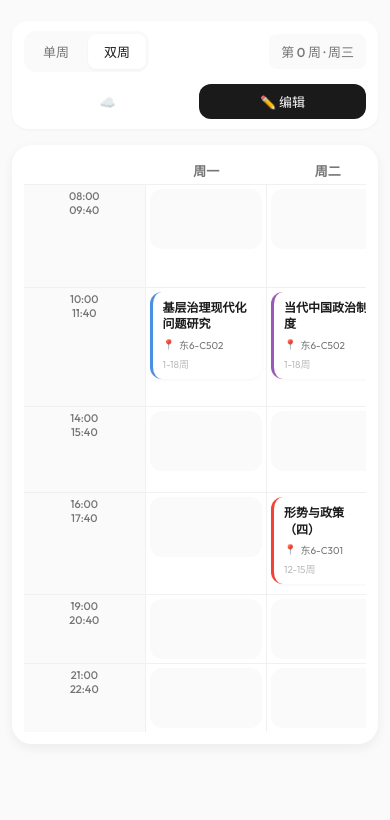
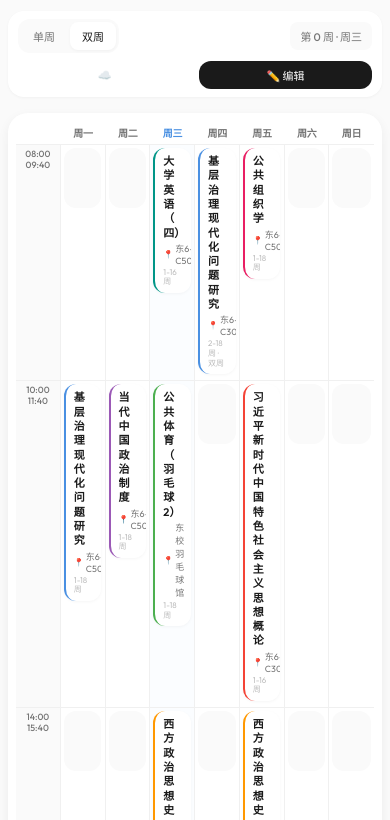
Before and after one commit to rgcqytui6096-cyber/class-schedule-2026, a plain HTML site: page index.html in a window 390 px wide. Shown: the part 76-896 px from the top of the page. Before the commit the page ends 844 px from the top, so only its background shows below. Drawn offline with Linux system fonts and the light colour scheme.

Commit message:
Feature: Auto-scaling responsive design for mobile
- Use clamp() for fluid typography and spacing
- Table auto-adjusts to screen width without horizontal scrolling
- All elements scale proportionally on mobile devices
- Optimized for screens from 320px to 1200px+
- Better small screen support for ultra-compact devices

```diff
--- a/index.html
+++ b/index.html
@@ -225,14 +225,14 @@
             width: 100%;
             border-collapse: separate;
             border-spacing: 0;
-            min-width: 900px;
+            table-layout: fixed;
         }
 
         .schedule-table thead th {
-            font-size: 13px;
+            font-size: clamp(10px, 2vw, 13px);
             font-weight: 600;
             color: var(--text-secondary);
-            padding: 12px 8px;
+            padding: clamp(4px, 1vw, 12px) clamp(2px, 0.5vw, 8px);
             text-align: center;
             border-bottom: 1px solid var(--border-light);
             white-space: nowrap;
@@ -243,11 +243,10 @@
         }
 
         .schedule-table tbody td {
-            padding: 6px;
+            padding: clamp(3px, 0.8vw, 6px);
             border-bottom: 1px solid var(--border-light);
             border-right: 1px solid var(--border-light);
             vertical-align: top;
-            width: 13.5%;
         }
 
         .schedule-table tbody td:last-child {
@@ -260,14 +259,15 @@
 
         /* 时间列 */
         .time-cell {
-            width: 60px;
-            padding: 8px 4px;
+            width: clamp(45px, 8vw, 60px);
+            padding: clamp(4px, 0.8vw, 8px) clamp(2px, 0.4vw, 4px);
             text-align: center;
             background: var(--bg-primary);
-            font-size: 11px;
+            font-size: clamp(9px, 1.5vw, 11px);
             font-weight: 500;
             color: var(--text-secondary);
             vertical-align: middle;
+            white-space: nowrap;
         }
 
         .time-cell.now {
@@ -285,9 +285,9 @@
         .course-card {
             background: var(--bg-card);
             border-radius: var(--radius-md);
-            padding: 10px 12px;
-            margin-bottom: 6px;
-            border-left: 3px solid;
+            padding: clamp(6px, 1.2vw, 10px) clamp(8px, 1.5vw, 12px);
+            margin-bottom: clamp(3px, 0.6vw, 6px);
+            border-left: clamp(2px, 0.4vw, 3px) solid;
             box-shadow: var(--shadow-sm);
             transition: all 0.2s ease;
             cursor: pointer;
@@ -312,9 +312,9 @@
         .course-card.current::before {
             content: '正在上课';
             position: absolute;
-            top: 6px;
-            right: 6px;
-            font-size: 9px;
+            top: clamp(3px, 0.6vw, 6px);
+            right: clamp(3px, 0.6vw, 6px);
+            font-size: clamp(7px, 1.2vw, 9px);
             font-weight: 600;
             color: var(--color-blue);
             padding: 2px 6px;
@@ -323,30 +323,33 @@
         }
 
         .course-name {
-            font-size: 13px;
+            font-size: clamp(11px, 2vw, 13px);
             font-weight: 600;
             color: var(--text-primary);
-            margin-bottom: 4px;
-            line-height: 1.4;
+            margin-bottom: clamp(2px, 0.4vw, 4px);
+            line-height: 1.3;
+            word-wrap: break-word;
+            hyphens: auto;
         }
 
         .course-location {
-            font-size: 11px;
+            font-size: clamp(9px, 1.5vw, 11px);
             color: var(--text-secondary);
-            margin-bottom: 4px;
+            margin-bottom: clamp(2px, 0.4vw, 4px);
             display: flex;
             align-items: center;
-            gap: 4px;
+            gap: clamp(2px, 0.4vw, 4px);
         }
 
         .course-location::before {
             content: '📍';
-            font-size: 10px;
+            font-size: clamp(8px, 1.2vw, 10px);
         }
 
         .course-weeks {
-            font-size: 10px;
+            font-size: clamp(8px, 1.2vw, 10px);
             color: var(--text-tertiary);
+            line-height: 1.2;
         }
 
         /* 课程颜色 */
@@ -568,16 +571,17 @@
         /* 响应式 */
         @media (max-width: 768px) {
             .container {
-                padding: 12px;
+                padding: clamp(8px, 2vw, 12px);
             }
 
             .header h1 {
-                font-size: 24px;
+                font-size: clamp(20px, 5vw, 24px);
             }
 
             .controls {
                 flex-wrap: wrap;
-                padding: 10px 12px;
+                padding: clamp(8px, 1.5vw, 10px) clamp(10px, 2vw, 12px);
+                gap: clamp(8px, 1.5vw, 12px);
             }
 
             .week-info {
@@ -592,28 +596,37 @@
             .btn {
                 flex: 1;
                 justify-content: center;
+                font-size: clamp(11px, 2.5vw, 13px);
+                padding: clamp(6px, 1.2vw, 8px) clamp(10px, 2vw, 16px);
+            }
+
+            .week-toggle button {
+                padding: clamp(6px, 1.2vw, 8px) clamp(12px, 2.5vw, 16px);
+                font-size: clamp(11px, 2.5vw, 13px);
+            }
+
+            .current-time {
+                font-size: clamp(11px, 2.5vw, 13px);
+                padding: clamp(6px, 1.2vw, 8px) clamp(10px, 2vw, 12px);
             }
 
             .schedule-container {
-                padding: 12px;
+                padding: clamp(8px, 1.5vw, 12px);
+            }
+        }
+
+        /* 超小屏幕优化 */
+        @media (max-width: 380px) {
+            .header .subtitle {
+                font-size: clamp(11px, 2.5vw, 13px);
             }
 
-            .schedule-table thead th,
-            .schedule-table tbody td {
-                padding: 4px;
-            }
-
-            .course-card {
-                padding: 8px 10px;
+            .schedule-container {
+                padding: clamp(6px, 1.2vw, 8px);
             }
 
             .course-name {
-                font-size: 12px;
-            }
-
-            .course-location,
-            .course-weeks {
-                font-size: 10px;
+                font-size: clamp(10px, 2.2vw, 11px);
             }
         }
 
```
